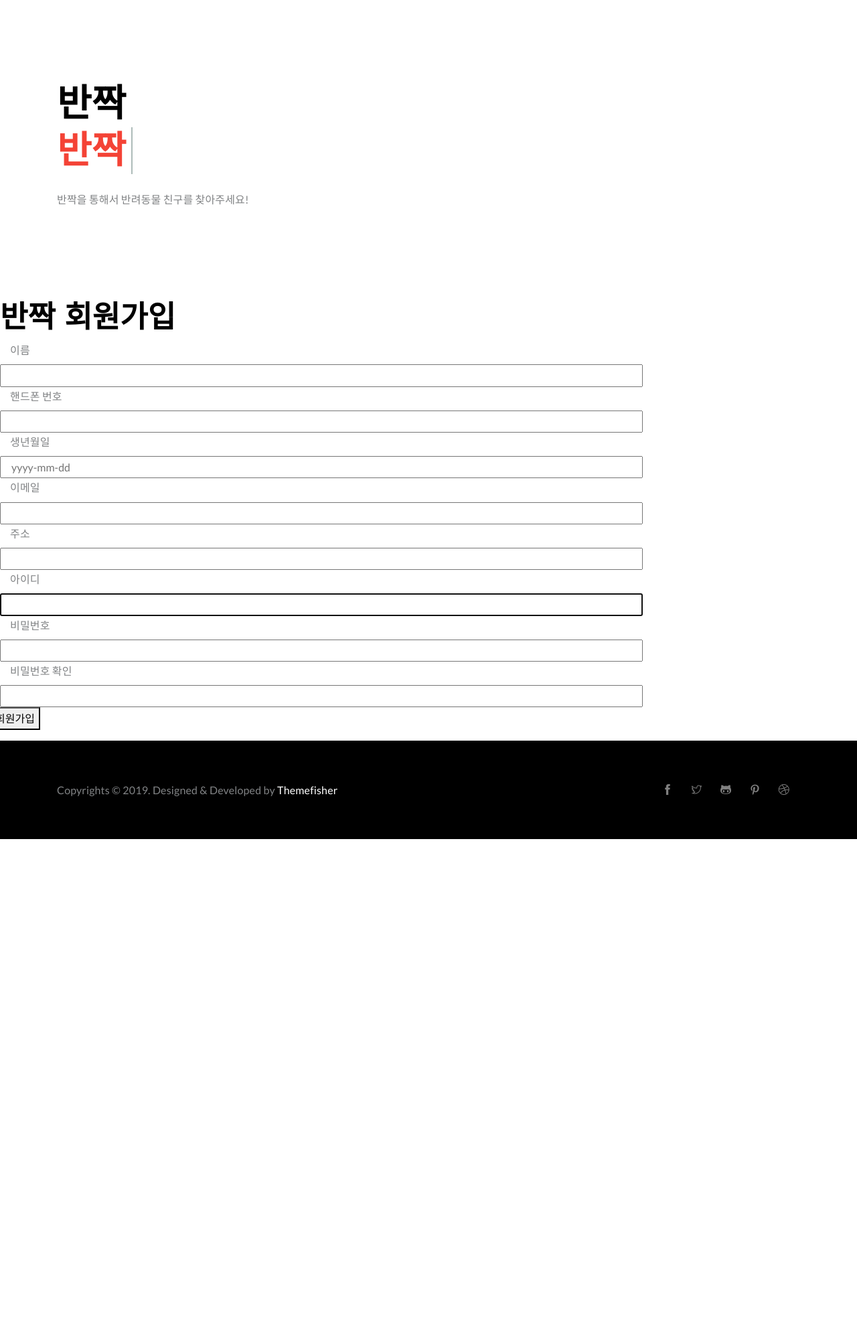
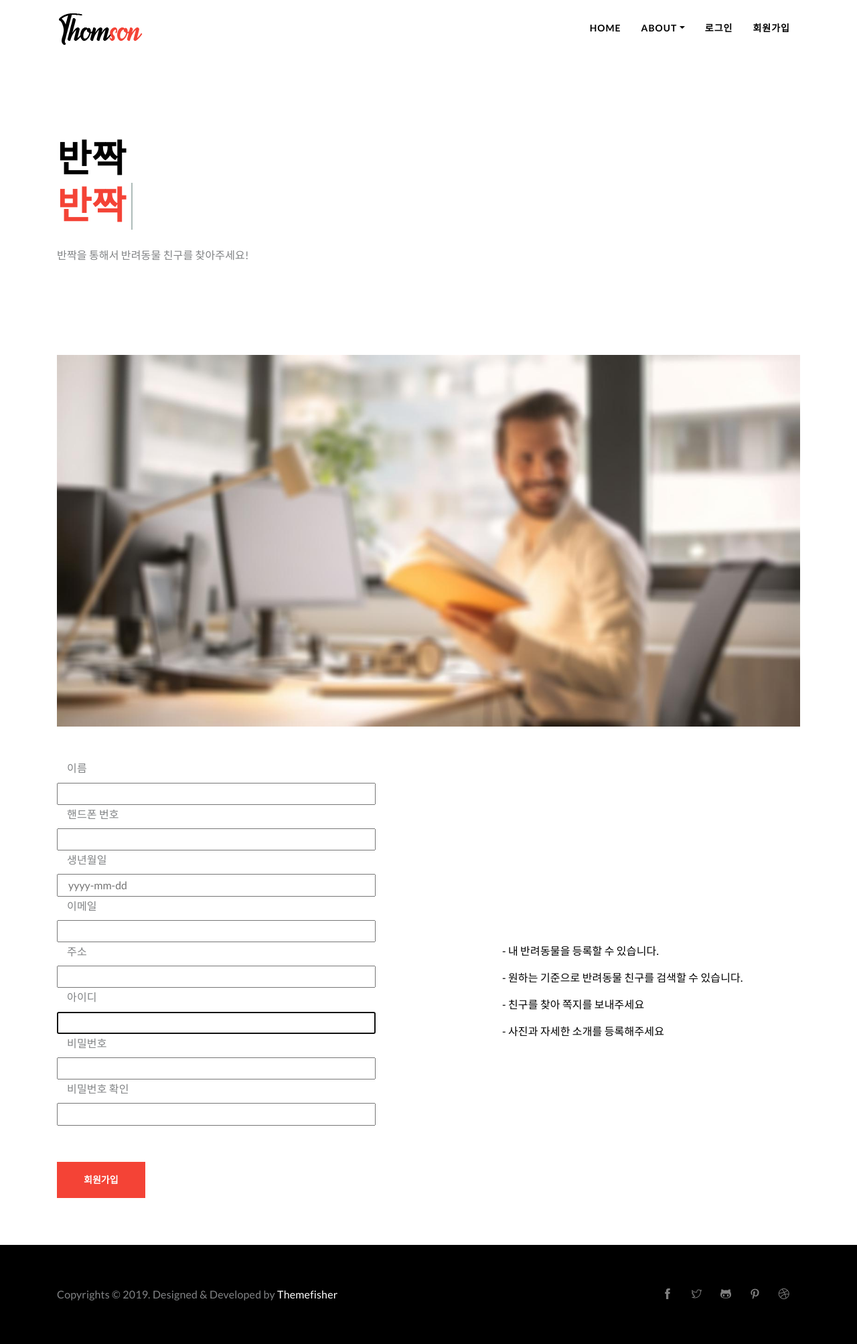
Before and after one commit to Handson-project-Team06/Pet_Matching, a Django app: page /sign_up/ in a window 1280 px wide. Shown: the whole page at 67% size. Before the commit the page ends 1253 px from the top, so only its background shows below. Run offline with Django 3.2, Linux system fonts and the light colour scheme; some libraries are stand-ins or nearby versions.

Commit message:
modify sign up html file

```diff
--- a/accounts/templates/accounts/sign_up.html
+++ b/accounts/templates/accounts/sign_up.html
@@ -1,47 +1,53 @@
 {% extends 'base.html' %}
+{% load staticfiles %}
 
 {% block title %}
     반짝-회원가입
 {% endblock %}
 
 {% block extra_style %}
-    <style>
-        input{
-            width: 280px;
-            padding: 5px 25px;
-            border-radius: 26px;
-            border: solid 1px #7e86dc;
-            background-color: #ffffff;
-            color: #7e86dc;
-        }
-        button{
-            border: none;
-            margin-top: 30px;
-            font-weight: 500;
-            padding: 5px 25px;
-            border-radius: 33px;
-            box-shadow: 0 3px 6px 0 rgba(0, 0, 0, 0.16);
-            background-color: #ffffb5;
-            color: #3800a8;
-            font-weight: bold;
-        }
-        .wrapper{
-            width: 1000px;
-            margin-top: 150px;
-            padding: 50px;
-            border-radius: 10px;
-            box-shadow: 0 3px 6px 0 rgba(0, 0, 0, 0.16);
-            background: white;
-            display: inline-block;
-        }
+{% endblock %}
 
-    </style>
+{% block header %}
+    <nav class="navbar navbar-expand-lg  main-nav " id="navbar">
+        <div class="container">
+            <a class="navbar-brand" href="{% static '/index.html' %}">
+                <img src="{% static '/images/logo.png' %}" alt="" class="img-fluid">
+            </a>
+
+            <button class="navbar-toggler collapsed" type="button" data-toggle="collapse" data-target="#navbarsExample09" aria-controls="navbarsExample09" aria-expanded="false" aria-label="Toggle navigation">
+                <span class="ti-align-justify"></span>
+            </button>
+
+            <div class="collapse navbar-collapse" id="navbarsExample09">
+                <ul class="navbar-nav ml-auto">
+                    <li class="nav-item  active"><a class="nav-link" href="{% url 'account:home' %}">Home</a></li>
+
+                    <li class="nav-item dropdown">
+                        <a class="nav-link dropdown-toggle" href="#" id="dropdown01" data-toggle="dropdown" aria-haspopup="true" aria-expanded="false">About</a>
+                        <ul class="dropdown-menu" aria-labelledby="dropdown01">
+                            <li><a class="dropdown-item" href="{% static '/about.html' %}">About Me</a></li>
+                            <li><a class="dropdown-item" href="{% static '/about-us.html' %}">About Us</a></li>
+                        </ul>
+                    </li>
+
+                    <li class="nav-item"><a class="nav-link" href="{% url 'account:sign_in' %}">로그인</a></li>
+                    <li class="nav-item"><a class="nav-link" href="{% url 'account:before_sign_up' %}">회원가입</a></li>
+                </ul>
+            </div>
+        </div>
+    </nav>
 {% endblock %}
 
 {% block content %}
-    <div>
-        <h1 id="sign-up-title">반짝 회원가입</h1>
+    <div class="container">
+        <div class="row justify-content-center align-items-center">
+            <div class="col-lg-12">
+                <div class="profile mb-5">
+                    <img src="../../../static/images/about-img.jpg" alt="" class="img-fluid">
                 </div>
+            </div>
+            <div class="col-lg-7">
                 <form action="{% url 'accounts:sign_up' %}" method="post">
                     {% csrf_token %}
                     <div class="field-input">
@@ -68,10 +74,23 @@
                     <div class="field-input">
                         <label class="col-md-3" for="id_password2">비밀번호 확인</label> <input class="col-md-9" type="password" name="password2" required="" id="id_password2">
                     </div>
-        <div class="row">
-            <button type="submit">회원가입</button>
+                    <br>
+                    <br>
+                    <div class="text-left">
+                        <button class="btn btn-main" type="submit">회원가입</button>
                     </div>
-{#    {{ form.as_p }}#}
-{#    <button type="submit">sibal</button>#}
                 </form>
+                <br>
+                <br>
+            </div>
+            <div class="col-lg-5">
+                <ul class="list-unstyled mt-3 mb-5 about-list">
+                    <li>- 내 반려동물을 등록할 수 있습니다.</li>
+                    <li>- 원하는 기준으로 반려동물 친구를 검색할 수 있습니다.</li>
+                    <li>- 친구를 찾아 쪽지를 보내주세요</li>
+                    <li>- 사진과 자세한 소개를 등록해주세요</li>
+                </ul>
+            </div>
+        </div>
+    </div>
 {% endblock %}
```
Lines whose indentation alone changed are shown as unchanged.
